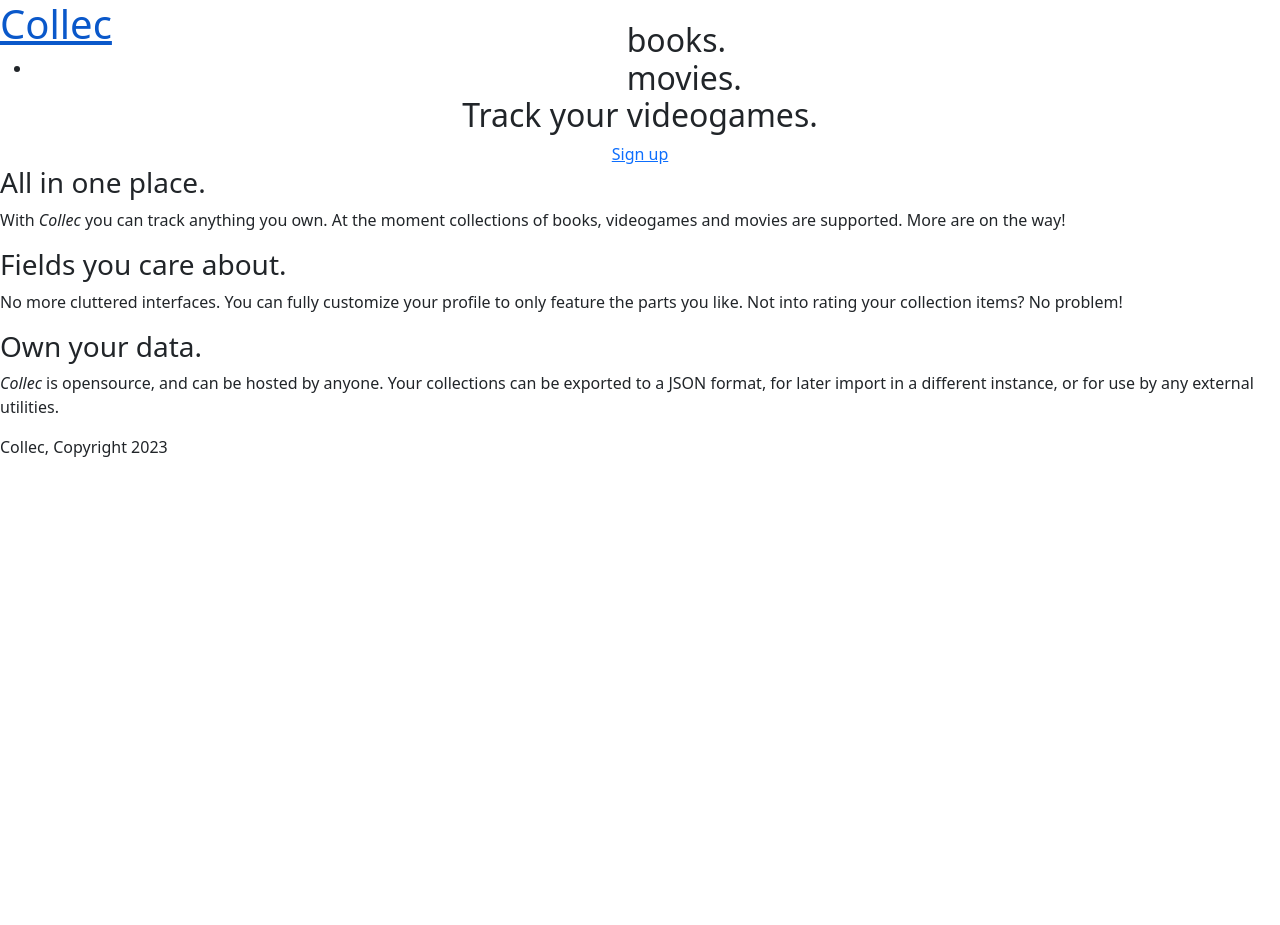
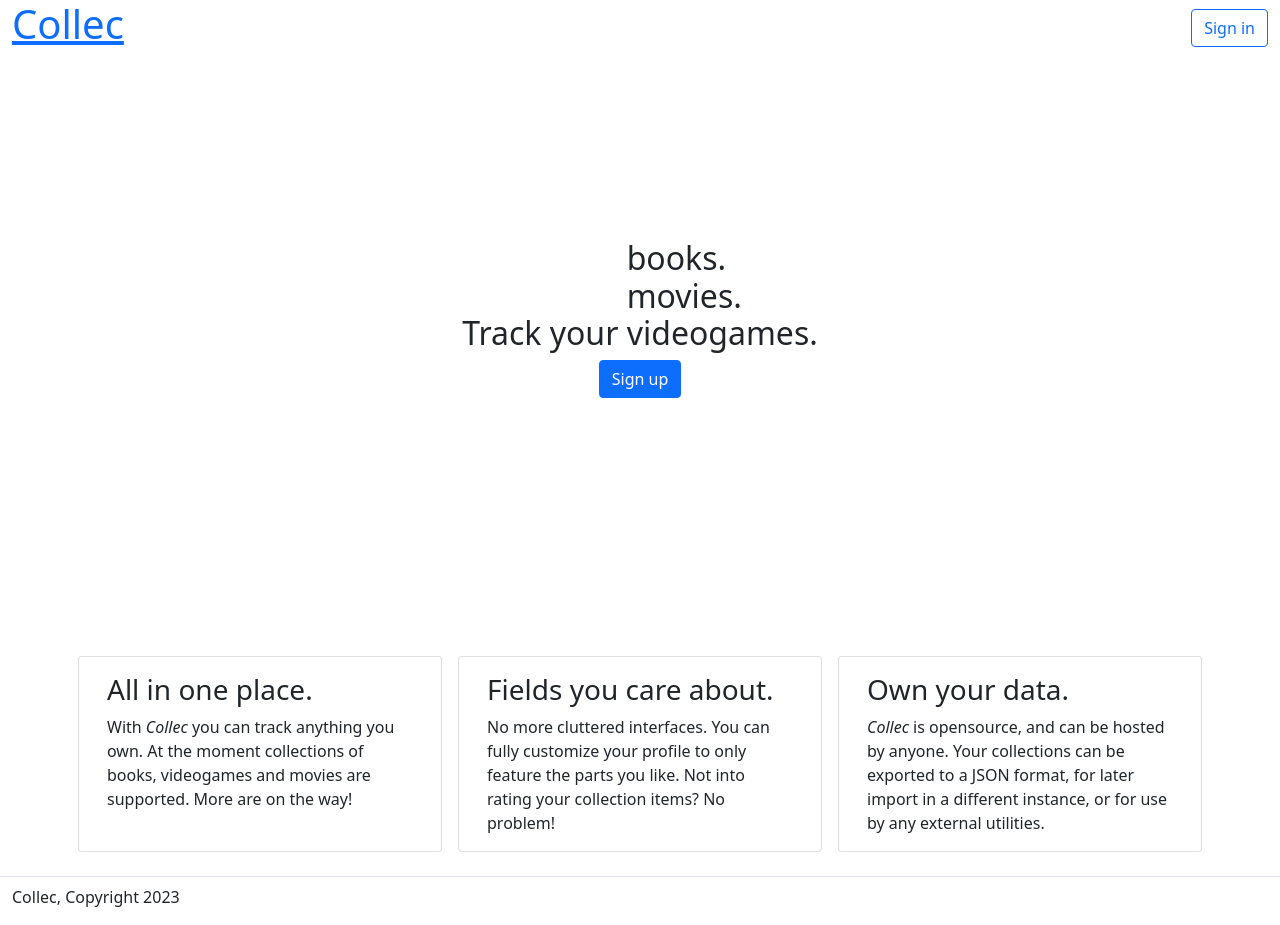
Before and after one commit to Tearnote/collec, a Django app: page / in a window 1280 px wide. Before the commit the page ends 457 px from the top, so only its background shows below. Run offline with Django 4.2, Linux system fonts and the light colour scheme; some libraries are stand-ins or nearby versions.

Commit message:
Style the landing page with Bootstrap 5

```diff
--- a/collec/web/static/web/css/style.css
+++ b/collec/web/static/web/css/style.css
@@ -1,7 +1,7 @@
 /* region Landing page */
 
 #eyecatch {
-    text-align: center;
+    min-height: 75vh;
 }
 
 #track {
@@ -25,12 +25,3 @@
 }
 
 /* endregion */
-
-/* region Header */
-
-#sign-in-error-text,
-#collection-error-text {
-    color: var(--del-color);
-}
-
-/* endregion */
--- a/collec/web/templates/web/index.html
+++ b/collec/web/templates/web/index.html
@@ -25,52 +25,65 @@
         <link rel="stylesheet" href="{% static 'js/bootstrap.bundle.min.js' %}">
     {% endif %}
 </head>
+<body>
 
-<body>
-<header>
-    <nav>
+<header class="container-fluid">
+    <div class="row align-items-center">
+        <div class="col">
             <a href="/"><h1>Collec</h1></a>
-        <ul>
-            <li id="sign-in-out"></li>
-        </ul>
-    </nav>
+        </div>
+        <div class="col-auto">
+            <button type="button" class="btn btn-outline-primary">Sign in</button>
+        </div>
+    </div>
 </header>
-<main>
-    <section id="eyecatch">
+
+<main class="container-fluid">
+    <section id="eyecatch" class="container text-center d-flex flex-column align-items-center justify-content-center">
         <h2>Track your <span id="track">videogames.</span></h2>
-        <a href="#" role="button">Sign up</a>
+        <button type="button" class="btn btn-primary">Sign up</button>
     </section>
-    <section class="grid">
-        <article>
-            <header><h3>All in one place.</h3></header>
-            <p>
+    <section class="container">
+        <div class="row">
+            <article class="card col-md mx-md-2">
+                <div class="card-body">
+                    <h3 class="card-title">All in one place.</h3>
+                    <p class="card-text">
                         With <em>Collec</em> you can track anything you own. At the
                         moment collections of books, videogames and movies are
                         supported. More are on the way!
                     </p>
+                </div>
             </article>
-        <article>
-            <header><h3>Fields you care about.</h3></header>
-            <p>
+            <article class="card col-md mx-md-2">
+                <div class="card-body">
+                    <h3 class="card-title">Fields you care about.</h3>
+                    <p class="card-text">
                         No more cluttered interfaces. You can fully customize your
                         profile to only feature the parts you like. Not into rating
                         your collection items? No problem!
                     </p>
+                </div>
             </article>
-        <article>
-            <header><h3>Own your data.</h3></header>
-            <p>
+            <article class="card col-md mx-md-2">
+                <div class="card-body">
+                    <h3 class="card-title">Own your data.</h3>
+                    <p class="card-text">
                         <em>Collec</em> is opensource, and can be hosted by anyone.
                         Your collections can be exported to a JSON format, for later
                         import in a different instance, or for use by any external
                         utilities.
                     </p>
+                </div>
             </article>
+        </div>
     </section>
 </main>
-<footer>
+
+<footer class="container-fluid border-top pt-2 mt-4">
     <p>Collec, Copyright 2023</p>
 </footer>
+
 </body>
 
 </html>
```
Lines whose indentation alone changed are shown as unchanged.
